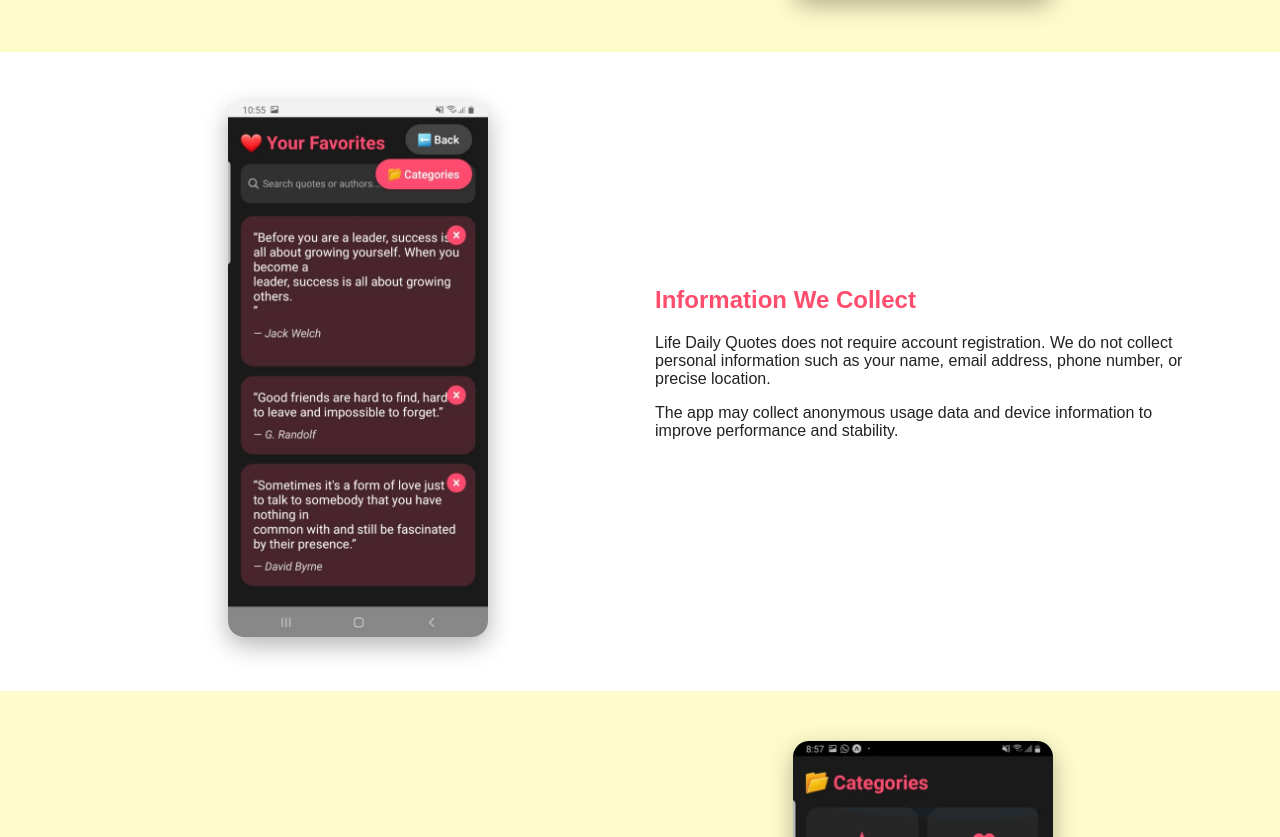
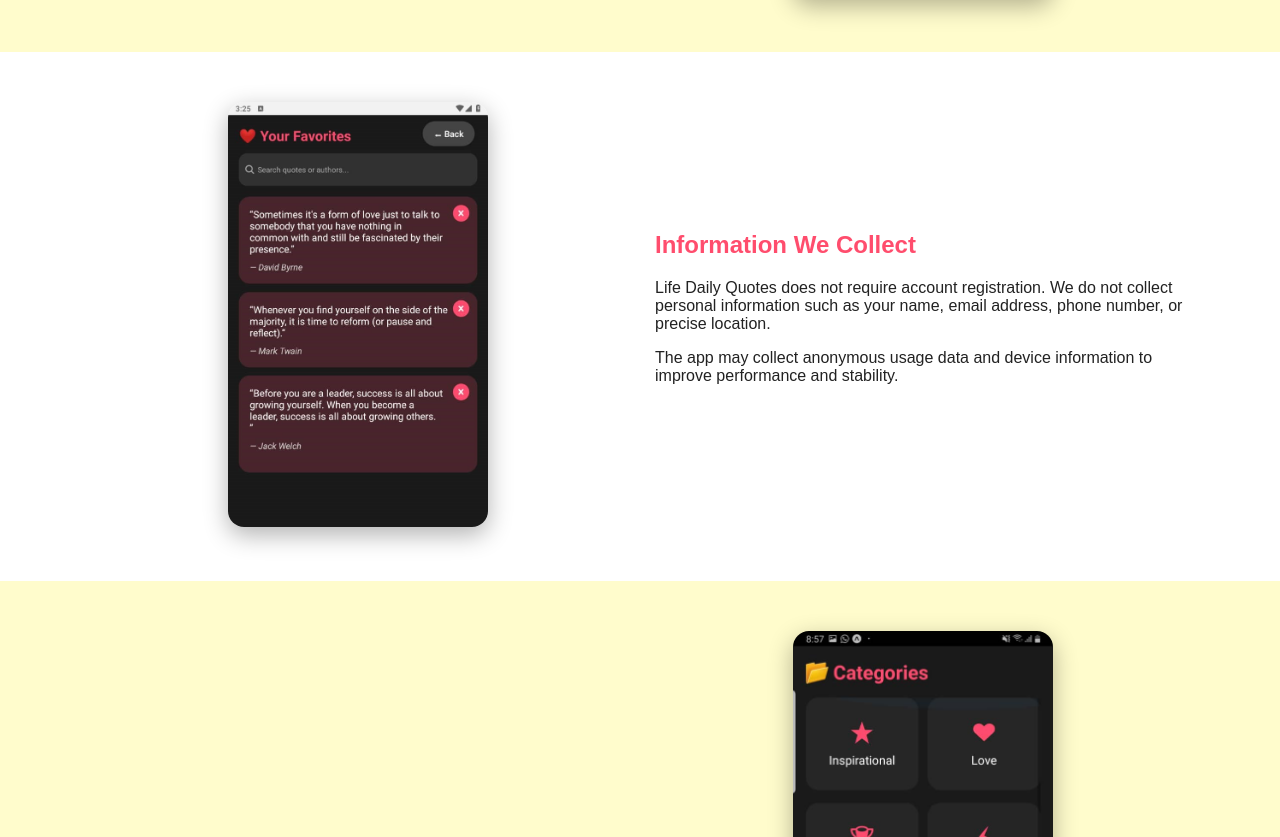
Before and after one commit to SsenyongaEmma/lifedailyquotes.github.io, a plain HTML site: page index.html in a window 1280 px wide. Shown: the part 781-1618 px from the top of the page. Drawn offline with Linux system fonts and the light colour scheme.

Commit message:
Update image source in index.html

```diff
--- a/index.html
+++ b/index.html
@@ -121,7 +121,7 @@
         </p>
       </div>
       <div class="image">
-        <img src="images/favorite image.jpeg" alt="Quote screen screenshot">
+        <img src="images/your favorite.jpeg" alt="Quote screen screenshot">
       </div>
     </div>
   </div>
```
